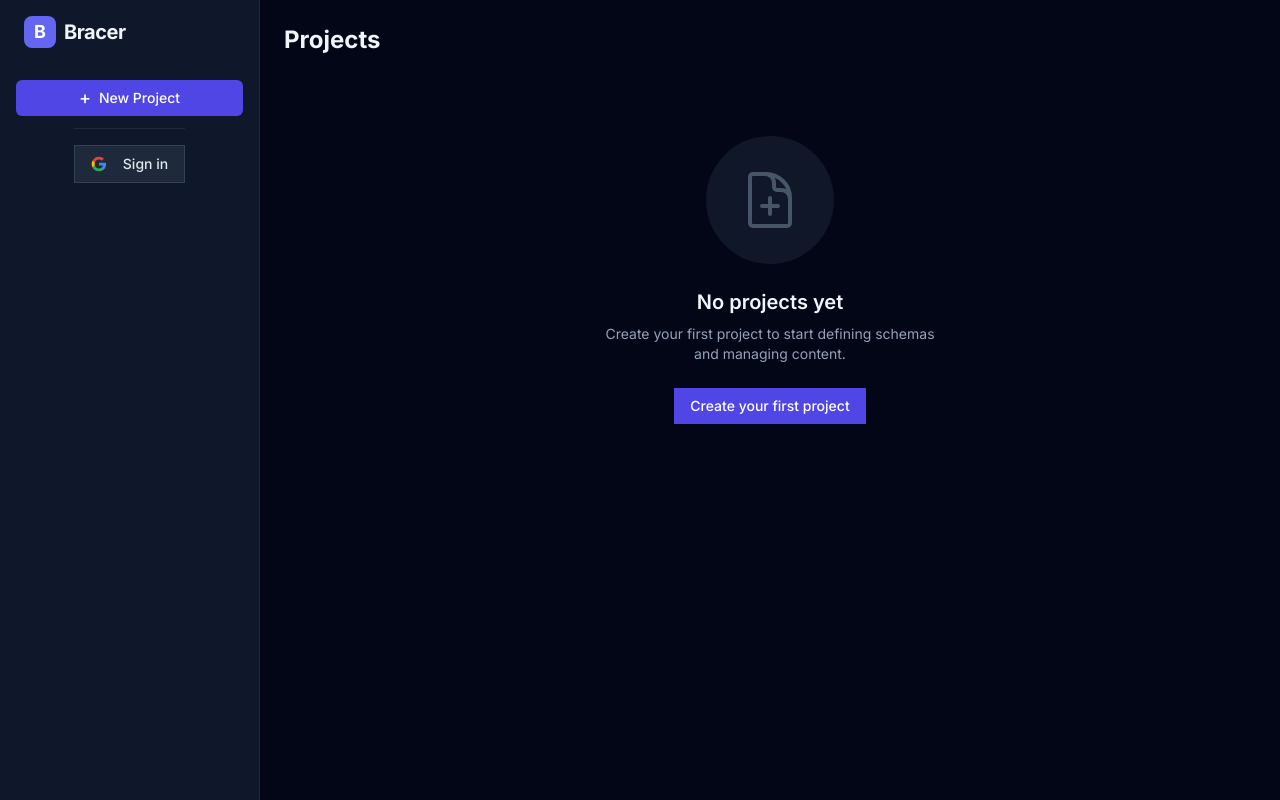
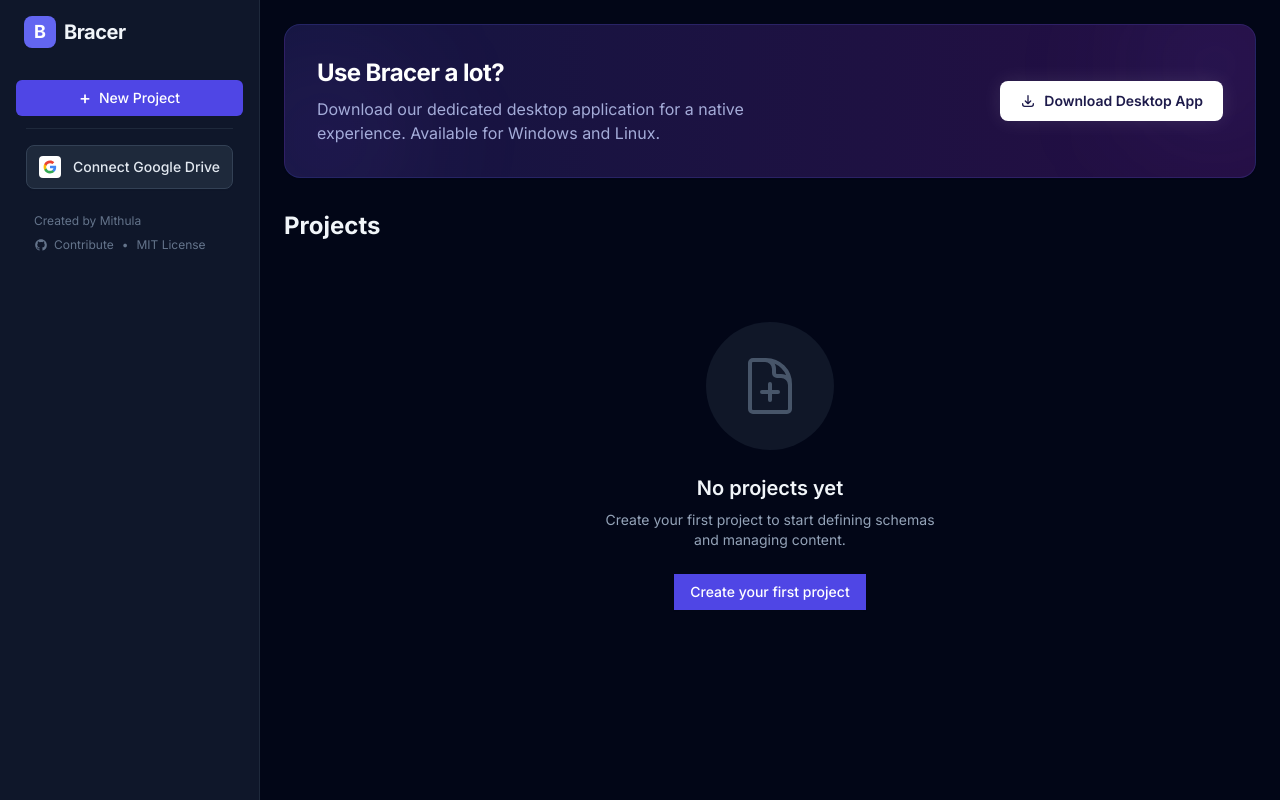
Before and after one commit to Mithula-cbw/bracer, a React (Vite) app in the folder apps/web/: page / in a window 1280 px wide. Built offline with nearby package versions, Linux system fonts and the light colour scheme.

Commit message:
feat: add desktop app download banner

```diff
--- a/apps/web/src/pages/ProjectDashboard.tsx
+++ b/apps/web/src/pages/ProjectDashboard.tsx
@@ -102,24 +102,43 @@
           <div className="md:mt-auto md:border-t md:border-slate-800 md:pt-4">
             {isAuthed ? (
               <div className="flex items-center gap-3 cursor-pointer group px-1 md:px-2" onClick={() => setIsAuthed(false)}>
-                <div className="w-8 h-8 rounded-full bg-gradient-to-tr from-purple-500 to-indigo-500 text-white flex items-center justify-center font-bold text-sm shadow-sm group-hover:ring-2 ring-indigo-500 ring-offset-2 ring-offset-slate-900 transition-all">
-                  U
+                <div className="w-8 h-8 rounded-full bg-gradient-to-tr from-emerald-500 to-teal-500 text-white flex items-center justify-center font-bold text-sm shadow-sm group-hover:ring-2 ring-teal-500 ring-offset-2 ring-offset-slate-900 transition-all">
+                  M
                 </div>
                 <div className="text-sm font-medium text-slate-400 group-hover:text-slate-100 transition-colors hidden md:block">
                   Connected to Drive
                 </div>
               </div>
             ) : (
-              <Button variant="secondary" onClick={() => setIsAuthed(true)} className="w-auto md:w-full bg-slate-800 hover:bg-slate-700 text-slate-200 border-slate-700 text-sm px-2 md:px-4">
-                <svg className="w-4 h-4 md:mr-2" viewBox="0 0 24 24">
-                  <path fill="#4285F4" d="M22.56 12.25c0-.78-.07-1.53-.2-2.25H12v4.26h5.92c-.26 1.37-1.04 2.53-2.21 3.31v2.77h3.57c2.08-1.92 3.28-4.74 3.28-8.09z" />
-                  <path fill="#34A853" d="M12 23c2.97 0 5.46-.98 7.28-2.66l-3.57-2.77c-.98.66-2.23 1.06-3.71 1.06-2.86 0-5.29-1.93-6.16-4.53H2.18v2.84C3.99 20.53 7.7 23 12 23z" />
-                  <path fill="#FBBC05" d="M5.84 14.09c-.22-.66-.35-1.36-.35-2.09s.13-1.43.35-2.09V7.07H2.18C1.43 8.55 1 10.22 1 12s.43 3.45 1.18 4.93l2.85-2.22.81-.62z" />
-                  <path fill="#EA4335" d="M12 5.38c1.62 0 3.06.56 4.21 1.64l3.15-3.15C17.45 2.09 14.97 1 12 1 7.7 1 3.99 3.47 2.18 7.07l3.66 2.84c.87-2.6 3.3-4.53 6.16-4.53z" />
-                </svg>
-                <span className="hidden md:inline">Sign in</span>
-              </Button>
+              <button
+                onClick={() => setIsAuthed(true)}
+                className="flex items-center justify-center md:justify-start gap-3 w-auto md:w-full px-3 py-2.5 bg-slate-800 hover:bg-slate-700 text-slate-200 rounded-lg cursor-pointer text-sm font-medium transition-colors border border-slate-700 shadow-sm"
+              >
+                <div className="bg-white p-1 rounded flex items-center justify-center shrink-0">
+                  <svg className="w-3.5 h-3.5" viewBox="0 0 24 24">
+                    <path fill="#4285F4" d="M22.56 12.25c0-.78-.07-1.53-.2-2.25H12v4.26h5.92c-.26 1.37-1.04 2.53-2.21 3.31v2.77h3.57c2.08-1.92 3.28-4.74 3.28-8.09z" />
+                    <path fill="#34A853" d="M12 23c2.97 0 5.46-.98 7.28-2.66l-3.57-2.77c-.98.66-2.23 1.06-3.71 1.06-2.86 0-5.29-1.93-6.16-4.53H2.18v2.84C3.99 20.53 7.7 23 12 23z" />
+                    <path fill="#FBBC05" d="M5.84 14.09c-.22-.66-.35-1.36-.35-2.09s.13-1.43.35-2.09V7.07H2.18C1.43 8.55 1 10.22 1 12s.43 3.45 1.18 4.93l2.85-2.22.81-.62z" />
+                    <path fill="#EA4335" d="M12 5.38c1.62 0 3.06.56 4.21 1.64l3.15-3.15C17.45 2.09 14.97 1 12 1 7.7 1 3.99 3.47 2.18 7.07l3.66 2.84c.87-2.6 3.3-4.53 6.16-4.53z" />
+                  </svg>
+                </div>
+                <span className="hidden md:inline">Connect Google Drive</span>
+              </button>
             )}
+
+            <div className="hidden md:flex flex-col gap-2 mt-6 px-2 text-xs text-slate-500">
+              <div className="flex items-center gap-2">
+                <span>Created by Mithula</span>
+              </div>
+              <div className="flex items-center gap-2">
+                <a href="https://github.com/Mithula-cbw/bracer" target="_blank" rel="noreferrer" className="hover:text-slate-300 transition-colors flex items-center gap-1.5">
+                  <svg className="w-3.5 h-3.5" fill="currentColor" viewBox="0 0 24 24"><path fillRule="evenodd" d="M12 2C6.477 2 2 6.484 2 12.017c0 4.425 2.865 8.18 6.839 9.504.5.092.682-.217.682-.483 0-.237-.008-.868-.013-1.703-2.782.605-3.369-1.343-3.369-1.343-.454-1.158-1.11-1.466-1.11-1.466-.908-.62.069-.608.069-.608 1.003.07 1.531 1.032 1.531 1.032.892 1.53 2.341 1.088 2.91.832.092-.647.35-1.088.636-1.338-2.22-.253-4.555-1.113-4.555-4.951 0-1.093.39-1.988 1.029-2.688-.103-.253-.446-1.272.098-2.65 0 0 .84-.27 2.75 1.026A9.564 9.564 0 0112 6.844c.85.004 1.705.115 2.504.337 1.909-1.296 2.747-1.027 2.747-1.027.546 1.379.202 2.398.1 2.651.64.7 1.028 1.595 1.028 2.688 0 3.848-2.339 4.695-4.566 4.943.359.309.678.92.678 1.855 0 1.338-.012 2.419-.012 2.747 0 .268.18.58.688.482A10.019 10.019 0 0022 12.017C22 6.484 17.522 2 12 2z" clipRule="evenodd" /></svg>
+                  Contribute
+                </a>
+                <span>•</span>
+                <span className="hover:text-slate-300 transition-colors cursor-pointer">MIT License</span>
+              </div>
+            </div>
           </div>
         </div>
       </div>
@@ -127,6 +146,33 @@
       {/* Main Content */}
       <div className="flex-1 bg-slate-950 p-4 md:p-6 overflow-y-auto">
         <div className="max-w-6xl mx-auto">
+
+          {/* Desktop App Banner */}
+          <div className="mb-8 relative overflow-hidden bg-gradient-to-r from-indigo-900/40 to-purple-900/40 border border-indigo-500/20 rounded-2xl p-6 sm:p-8 flex flex-col sm:flex-row items-start sm:items-center justify-between gap-6 shadow-sm">
+            <div className="absolute top-0 right-0 -mt-10 -mr-10 w-40 h-40 bg-indigo-500/10 rounded-full blur-3xl pointer-events-none"></div>
+            <div className="absolute bottom-0 left-0 -mb-10 -ml-10 w-40 h-40 bg-purple-500/10 rounded-full blur-3xl pointer-events-none"></div>
+
+            <div className="relative z-10 flex-1">
+              <h3 className="text-xl sm:text-2xl font-bold text-white mb-2 tracking-tight">Use Bracer a lot?</h3>
+              <p className="text-indigo-200/80 text-sm sm:text-base max-w-lg">
+                Download our dedicated desktop application for a native experience. Available for Windows and Linux.
+              </p>
+            </div>
+
+            <div className="relative z-10 shrink-0">
+              {/* TODO: Add link when releases are available */}
+              <button
+                onClick={() => {}}
+                className="px-5 py-2.5 bg-white text-indigo-950 hover:bg-indigo-50 font-semibold rounded-lg shadow-[0_0_20px_rgba(255,255,255,0.1)] transition-all hover:scale-105 active:scale-95 flex items-center gap-2 text-sm"
+              >
+                <svg className="w-4 h-4" fill="none" viewBox="0 0 24 24" stroke="currentColor" strokeWidth={2}>
+                  <path strokeLinecap="round" strokeLinejoin="round" d="M4 16v1a3 3 0 003 3h10a3 3 0 003-3v-1m-4-4l-4 4m0 0l-4-4m4 4V4" />
+                </svg>
+                Download Desktop App
+              </button>
+            </div>
+          </div>
+
           <h2 className="text-2xl font-bold mb-6 text-slate-100">Projects</h2>
 
           {projects.length === 0 ? (
--- a/apps/web/src/pages/ProjectView.tsx
+++ b/apps/web/src/pages/ProjectView.tsx
@@ -1,7 +1,7 @@
 import { useState, useEffect } from 'react';
 import { useNavigate, useParams } from 'react-router-dom';
 import { useProjectStore } from '../store/projectStore';
-import { Badge } from '../components/ui';
+import { Badge, Button } from '../components/ui';
 import type { Schema } from '../../../../packages/core/src/types';
 import { buildJSON } from '../../../../packages/core/src/jsonBuilder';
 
@@ -19,6 +19,11 @@
   const copySchemaStore = useProjectStore((s) => s.copySchema);
 
   const [contextSchema, setContextSchema] = useState<{ x: number; y: number; schemaId: string } | null>(null);
+
+  // rename schema modal state
+  const [renameSchemaId, setRenameSchemaId] = useState<string | null>(null);
+  const [renameSchemaName, setRenameSchemaName] = useState('');
+  const [renameSchemaError, setRenameSchemaError] = useState('');
 
   const [isEditingProjectName, setIsEditingProjectName] = useState(false);
   const [projectNameInput, setProjectNameInput] = useState('');
@@ -71,6 +76,30 @@
     copySchemaStore(sourceProjectId, sourceSchemaId, project.id, copyNewSchemaName.trim());
     setCopyFromSource('');
     setCopyNewSchemaName('');
+  };
+
+  const handleRenameSchema = () => {
+    const trimmed = renameSchemaName.trim();
+    if (!renameSchemaId || !trimmed || !project) return;
+
+    if (project.schemas.some(s => s.id !== renameSchemaId && s.name.trim().toLowerCase() === trimmed.toLowerCase())) {
+      setRenameSchemaError('A schema with this name already exists.');
+      return;
+    }
+
+    updateSchema(project.id, renameSchemaId, { name: trimmed });
+    setRenameSchemaId(null);
+    setRenameSchemaName('');
+    setRenameSchemaError('');
+  };
+
+  const openRenameSchema = (schemaId: string) => {
+    const schema = project?.schemas.find((s) => s.id === schemaId);
+    if (!schema) return;
+    setRenameSchemaId(schemaId);
+    setRenameSchemaName(schema.name);
+    setRenameSchemaError('');
+    setContextSchema(null);
   };
 
   const handleDownloadJSON = () => {
@@ -339,6 +368,43 @@
         )}
       </div>
 
+      {/* Rename Schema Modal */}
+      {renameSchemaId && (
+        <div className="fixed inset-0 bg-black/60 backdrop-blur-sm flex items-center justify-center z-50 p-4">
+          <div className="bg-slate-900 p-6 rounded-xl w-full max-w-md shadow-2xl border border-slate-700">
+            <h2 className="text-xl font-bold mb-4 text-slate-100">Rename Schema</h2>
+            <div className="mb-6">
+              <label className="block text-xs font-medium text-slate-400 mb-1">Schema Name</label>
+              <input
+                type="text"
+                className={`w-full px-3 py-2 text-sm rounded-md bg-slate-950 text-slate-100 border focus:ring-1 outline-none transition-all ${
+                  renameSchemaError
+                    ? 'border-red-500/50 focus:border-red-500 focus:ring-red-500'
+                    : 'border-slate-700 focus:border-indigo-500 focus:ring-indigo-500'
+                }`}
+                value={renameSchemaName}
+                onChange={(e) => {
+                  setRenameSchemaName(e.target.value);
+                  setRenameSchemaError('');
+                }}
+                autoFocus
+                onKeyDown={(e) => { if (e.key === 'Enter') handleRenameSchema(); }}
+              />
+              {renameSchemaError && (
+                <p className="text-xs text-red-400 mt-1.5 flex items-center gap-1">
+                  <svg className="w-3 h-3" fill="none" viewBox="0 0 24 24" stroke="currentColor" strokeWidth={2.5}><path strokeLinecap="round" strokeLinejoin="round" d="M12 9v2m0 4h.01m-6.938 4h13.856c1.54 0 2.502-1.667 1.732-3L13.732 4c-.77-1.333-2.694-1.333-3.464 0L3.34 16c-.77 1.333.192 3 1.732 3z" /></svg>
+                  {renameSchemaError}
+                </p>
+              )}
+            </div>
+            <div className="flex justify-end gap-3">
+              <Button variant="ghost" onClick={() => { setRenameSchemaId(null); setRenameSchemaError(''); }} className="text-slate-300 hover:bg-slate-800 hover:text-slate-100">Cancel</Button>
+              <Button onClick={handleRenameSchema} className="bg-indigo-600 hover:bg-indigo-500 text-white border-0">Save</Button>
+            </div>
+          </div>
+        </div>
+      )}
+
       {/* Context Menu */}
       {contextSchema && (
         <div
@@ -358,16 +424,7 @@
           </button>
           <button
             className="w-full text-left px-4 py-2.5 text-sm text-slate-200 hover:bg-slate-800 flex items-center gap-2 border-b border-slate-700/50 mb-1 pb-1"
-            onClick={() => {
-              const schema = project.schemas.find((s) => s.id === contextSchema.schemaId);
-              if (schema) {
-                const newName = window.prompt("Enter new schema name:", schema.name);
-                if (newName && newName.trim() && newName.trim() !== schema.name) {
-                  updateSchema(projectId!, schema.id, { name: newName.trim() });
-                }
-              }
-              setContextSchema(null);
-            }}
+            onClick={() => openRenameSchema(contextSchema.schemaId)}
           >
             <svg className="w-4 h-4 text-slate-400" fill="none" viewBox="0 0 24 24" stroke="currentColor" strokeWidth={2}><path strokeLinecap="round" strokeLinejoin="round" d="M15.232 5.232l3.536 3.536m-2.036-5.036a2.5 2.5 0 113.536 3.536L6.5 21.036H3v-3.572L16.732 3.732z" /></svg>
             Rename Schema
```
